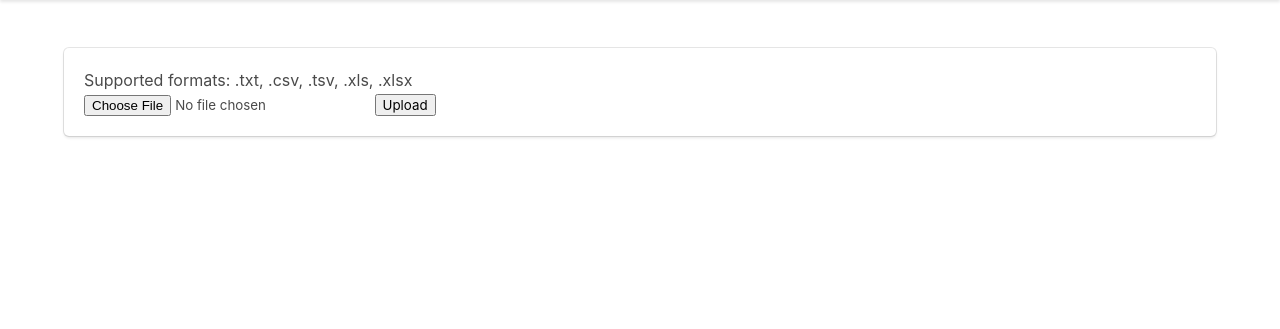
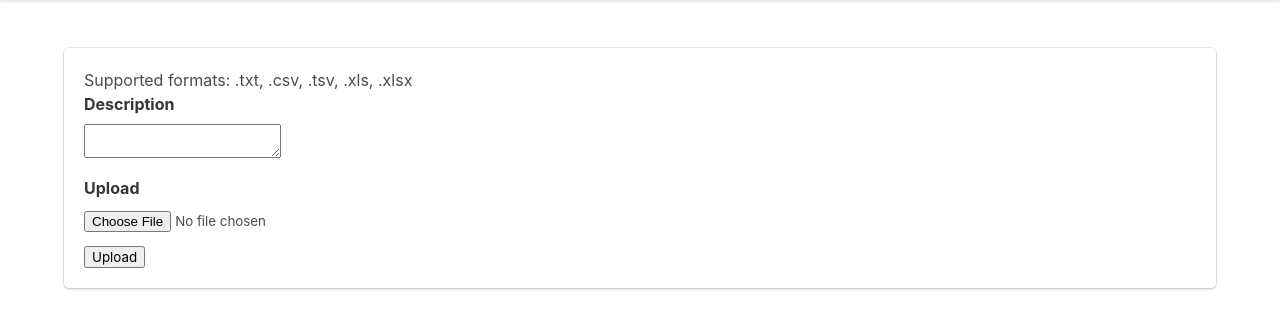
Before and after one commit to likit/biolytics, a Flask app: page /analytics/ in a window 1280 px wide. Shown: the part 52-381 px from the top of the page. Run offline with Flask 2, Linux system fonts and the light colour scheme; some libraries are stand-ins or nearby versions.

Commit message:
added description field

```diff
--- a/app/templates/analytics/upload.html
+++ b/app/templates/analytics/upload.html
@@ -5,8 +5,21 @@
     <div class="box">
       <p>Supported formats: .txt, .csv, .tsv, .xls, .xlsx</p>
       <form enctype="multipart/form-data" method="post">
-        <input type="file" name="datafile">
-        <button type="submit" value="submit">Upload</button>
+        <div class="field">
+          <label class="label">Description</label>
+          <div class="control">
+            <textarea name="description" required></textarea>
+          </div>
+        </div>
+        <div class="field">
+          <label class="label">Upload</label>
+          <div class="control">
+            <input type="file" name="datafile" required>
+          </div>
+        </div>
+        <div class="field">
+          <button type="submit" value="submit">Upload</button>
+        </div>
       </form>
     </div>
   </div>
```
